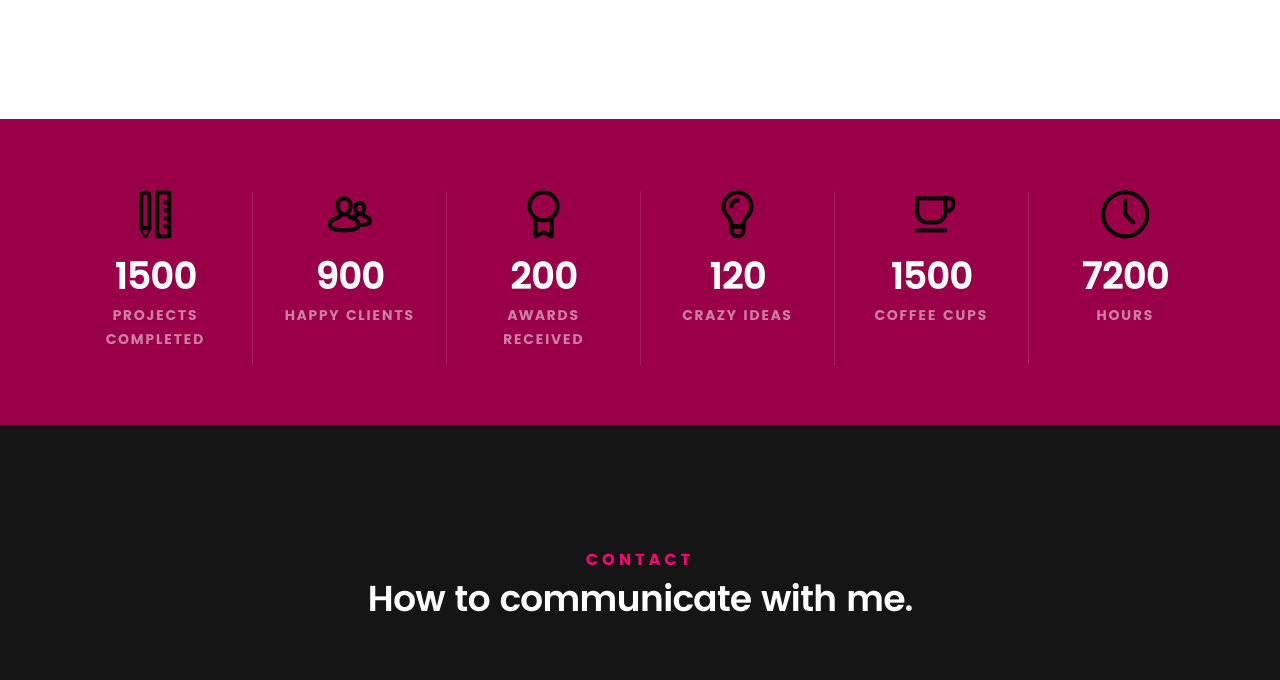
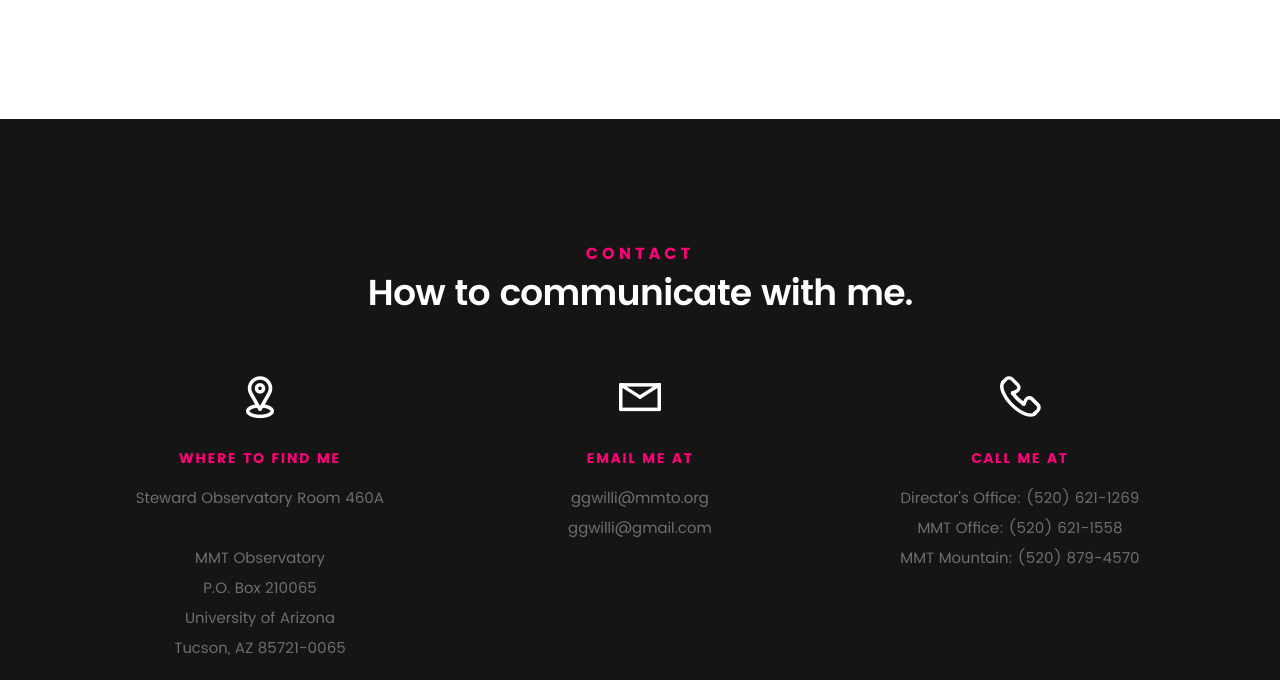
Before and after one commit to ggwilli/ggwilli.github.io, a plain HTML site: page index.html in a window 1280 px wide. Shown: the part 7586-8266 px from the top of the page. Drawn offline with Linux system fonts and the light colour scheme; files whose address does not match are found by name.

Commit message:
Update index.html
Deleted the stats section.

```diff
--- a/index.html
+++ b/index.html
@@ -630,119 +630,6 @@
 	</section> <!-- /portfolio -->
 
 
-	<!-- stats Section
-   ================================================== -->
-	<section id="stats" class="count-up">
-
-		<div class="row">
-			<div class="col-twelve">
-
-				<div class="block-1-6 block-s-1-3 block-tab-1-2 block-mob-full stats-list">
-
-					<div class="bgrid stat">
-
-						<div class="icon-part">
-							<i class="icon-pencil-ruler"></i>
-						</div>
-
-						<h3 class="stat-count">
-							1500
-						</h3>
-
-						<h5 class="stat-title">
-							Projects Completed
-						</h5>
-
-					</div> <!-- /stat -->
-
-					<div class="bgrid stat">
-
-						<div class="icon-part">
-							<i class="icon-users"></i>
-						</div>
-
-						<h3 class="stat-count">
-							900
-						</h3>
-
-						<h5 class="stat-title">
-							Happy Clients
-						</h5>
-
-					</div> <!-- /stat -->
-
-					<div class="bgrid stat">
-
-						<div class="icon-part">
-							<i class="icon-badge"></i>
-						</div>
-
-						<h3 class="stat-count">
-							200
-						</h3>
-
-						<h5 class="stat-title">
-							Awards Received
-						</h5>
-
-					</div> <!-- /stat -->
-
-					<div class="bgrid stat">
-
-						<div class="icon-part">
-							<i class="icon-light-bulb"></i>
-						</div>
-
-						<h3 class="stat-count">
-							120
-						</h3>
-
-						<h5 class="stat-title">
-							Crazy Ideas
-						</h5>
-
-					</div> <!-- /stat -->
-
-					<div class="bgrid stat">
-
-						<div class="icon-part">
-							<i class="icon-cup"></i>
-						</div>
-
-						<h3 class="stat-count">
-							1500
-						</h3>
-
-						<h5 class="stat-title">
-							Coffee Cups
-						</h5>
-
-					</div> <!-- /stat -->
-
-					<div class="bgrid stat">
-
-						<div class="icon-part">
-							<i class="icon-clock"></i>
-						</div>
-
-						<h3 class="stat-count">
-							7200
-						</h3>
-
-						<h5 class="stat-title">
-							Hours
-						</h5>
-
-					</div> <!-- /stat -->
-
-				</div> <!-- /stats-list -->
-
-			</div> <!-- /twelve -->
-		</div> <!-- /row -->
-
-	</section> <!-- /stats -->
-
-
    <!-- contact
    ================================================== -->
 	<section id="contact">
```
